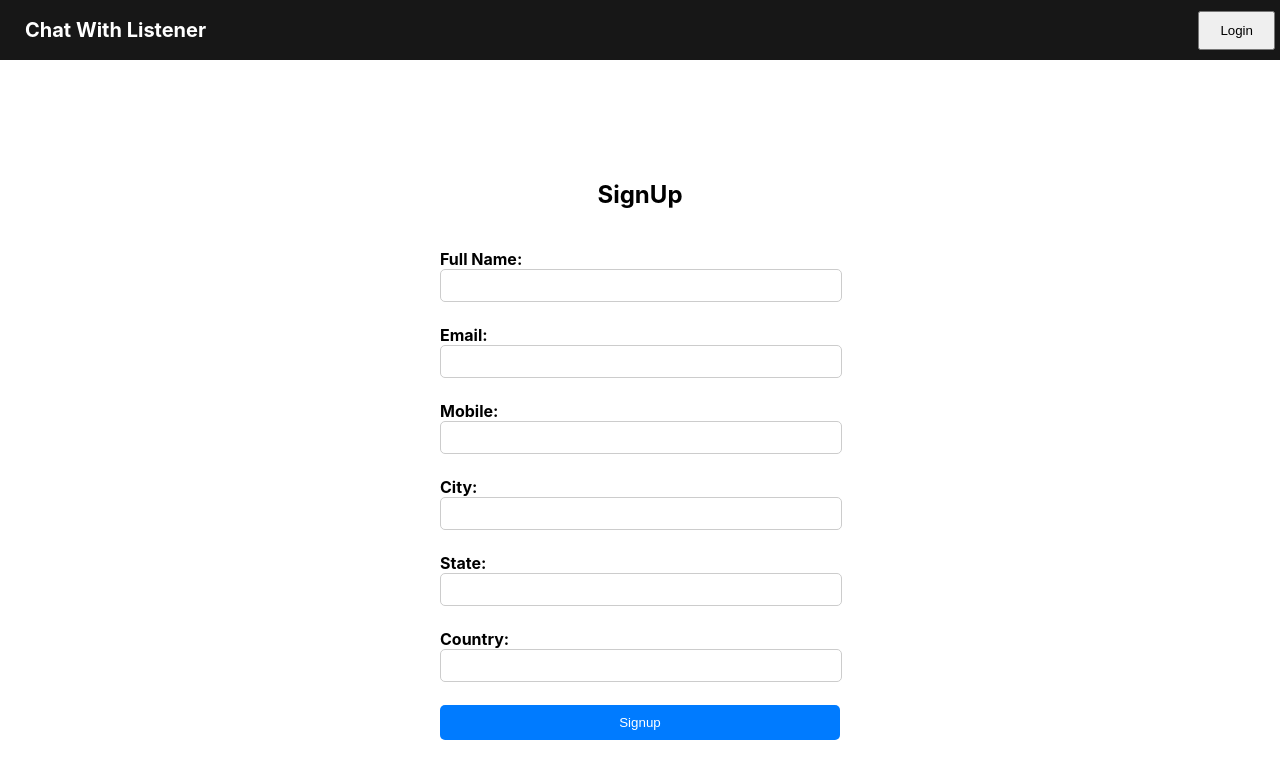
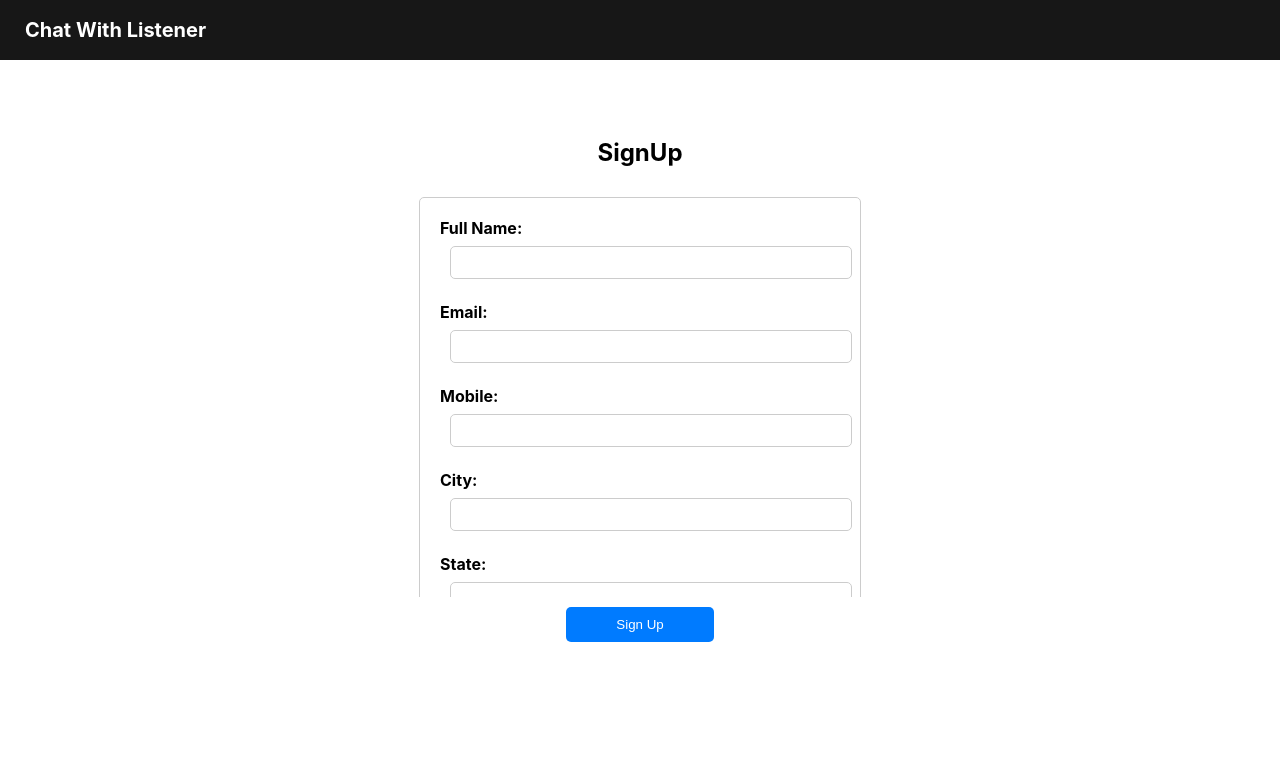
Before and after one commit to borgward-technology/chat-with-listeners, a React (Vite) app in the folder frontend/: page /signup in a window 1280 px wide. Shown: the top 778 px of the page. Built offline with nearby package versions, Linux system fonts and the light colour scheme.

Commit message:
google login, sign in done

```diff
--- a/frontend/src/App.tsx
+++ b/frontend/src/App.tsx
@@ -1,5 +1,5 @@
 
-import { Route, BrowserRouter as Router, Routes } from 'react-router-dom';
+import { Route, BrowserRouter as Router, Routes, Navigate } from 'react-router-dom';
 import Header from './components/header';
 import LandingPageComponent from './pages/landing_page';
 import ChatNowPage from './pages/chat_now';
@@ -7,33 +7,45 @@ import SelectDurationPage from './pages/select_duration';
 import PredefinedQuestions from './pages/predefined_questions';
 import LoginPage from './pages/auth/login/login_page';
 import SignUpPage from './pages/auth/signup/signup_page';
+import { useEffect, useState } from 'react';
 
 function App() {
+
+  const [isAuthenticated, setAuthentication] = useState(false);
+
+
+  const [email, setEmail] = useState("");
+
+  useEffect(()=> {
+    const localStorageEmail = localStorage.getItem('email')!;
+    console.log("localStorageEmail  header   =-----     "+localStorageEmail);
+    setEmail(localStorageEmail);
+  })
+
+
+
   return (
-
     <Router>
-
-    <Header/>
-
+      <Header />
       <Routes>
 
-        {/* <GoogleOAuthProvider clientId={'766514279324-0145si2vt29o5kdqgd2fig6lfdud8ue7.apps.googleusercontent.com'} children={undefined}  /> */}
 
-      <Route path='/login' element={<LoginPage/>} />
-      <Route path='/signup' element={<SignUpPage/>} />
+        <Route path="/" element={  <LandingPageComponent />} />
 
-        <Route path='/' element={<LandingPageComponent/>} />
+        <Route path="/home" element={ email === "" ? < Navigate to="/home"/> : <LandingPageComponent />} />
 
-        <Route path="/chatnow" element={<ChatNowPage/>} />
+        <Route path="/login" element={ email === ""  ?  <LoginPage /> : <Navigate to="/login"/> } />
 
-        <Route path="/selectduration" element={<SelectDurationPage/>}/>
+        <Route path="/signup" element={<SignUpPage />} />
 
-        <Route path='/predefined_questions' element={<PredefinedQuestions/>} />
+        <Route path="/chatnow" element={<ChatNowPage />} />
+
+        <Route path="/selectduration" element={<SelectDurationPage />} />
+
+        <Route path="/predefined_questions" element={<PredefinedQuestions />} />
 
       </Routes>
-
     </Router>
-
   );
 }
 
--- a/frontend/src/components/header.tsx
+++ b/frontend/src/components/header.tsx
@@ -25,6 +25,13 @@ const Header = () => {
   };
 
 
+  const [email, setEmail] = useState("");
+
+  useEffect(()=> {
+    const localStorageEmail = localStorage.getItem('email')!;
+    console.log("localStorageEmail  header   =-----     "+localStorageEmail);
+    setEmail(localStorageEmail);
+  })
 
     // const isUserLogin = localStorage.getItem('isUserLogin');
     return (
@@ -35,32 +42,22 @@ const Header = () => {
           <div style={styles.leftSide}>
             <h3 onClick={()=>navigate('/')} style={({ fontSize:'20px', color:"white"})}>Chat With Listener</h3>
           </div>
+    {email === "" ?
           <div style={styles.rightSide}>
-
-
           {currentPage === 'login'  && (
             <button style={({paddingLeft:"20px", paddingRight:"20px", paddingTop:"10px", paddingBottom:"10px"})} onClick={()=> {
-
-
               togglePage()
               navigate("/signup");
-
             }}> Signup</button>
           )}
-
           {(currentPage === 'signup' || currentPage === '') && (
             <button style={({paddingLeft:"20px", paddingRight:"20px", paddingTop:"10px", paddingBottom:"10px"})} onClick={()=> {
-
               togglePage()
               navigate("/login");
-
-
             }}>Login</button>
           )}
-          </div>
-
-
-
+          </div>   :   ( currentPage === 'login' || currentPage === 'signup' ? <div></div> : <div style={({color:"white"})}>{email}</div>)
+          }
         </div>
       )
 };
--- a/frontend/src/pages/auth/auth.tsx
+++ /dev/null
@@ -1,63 +0,0 @@
-
-import { auth , provider} from "../../components/firebase";
-import { createUserWithEmailAndPassword,signInWithPopup, signOut } from "firebase/auth";
-import { useState } from "react";
-import { useNavigate } from "react-router-dom";
-
-
-
-export const Auth = () => {
-const [loading, setLoading] = useState(false);
-
-    const navigate =  useNavigate();
-    const [email, setEmail] = useState("");
-    const [password, setPassword] = useState("");
-
-  const signIn = async (event:any) => {
-    setLoading(true);
-    event.preventDefault();
-    console.log("email   ----     "+email);
-    console.log("password   ----     "+password);
-    try {
-    const user = await createUserWithEmailAndPassword(auth, email, password);
-    console.log("user   ------     "+user.user.email);
-    if(user.user.email != null) {
-        navigate("/");
-    }
-    setLoading(false);
-    } catch (err){
-      console.error(err);
-      setLoading(false);
-    }
-  };
-  const signInWithGoogle = async () => {
-    try {
-    await signInWithPopup(auth,provider);
-    } catch (err){
-      console.error(err);
-    }
-  };
-  const logOut = async () => {
-    try {
-    await signOut(auth);
-    } catch (err){
-      console.error(err);
-    }
-  };
-  return (
-    <div>
-      <input placeholder="Email.." onChange={(e) => {
-        setEmail(e.target.value);
-        console.log("email   ----    "+email);
-      }} />
-      <input
-        type="password"
-        placeholder="Password.."
-        onChange={(e) => setPassword(e.target.value)}
-      />
-      <button onClick={signIn} disabled={loading}> {loading ? 'Signing In...' : 'Sign In'} </button>
-      <button onClick={signInWithGoogle} > Signin with google</button>
-      <button onClick={logOut}> logOut</button>
-    </div>
-  );
-};
--- /dev/null
+++ b/frontend/src/pages/auth/google_login_button.tsx
@@ -0,0 +1,42 @@
+
+import { auth , provider} from "../../components/firebase";
+import { signInWithPopup, signOut } from "firebase/auth";
+import { useState } from "react";
+
+import { useNavigate } from "react-router-dom";
+
+export const GoogleLoginButton = () => {
+
+const navigate = useNavigate();
+
+  const signInWithGoogle = async () => {
+    try {
+     signInWithPopup(auth,provider).then((res) => {
+      console.log("EMAIL  ---------    "+res.user.email);
+      const userEmail = res.user.email;
+      if(userEmail != ""){
+        navigate("/");
+      }else{
+        alert("Google Sign in Failed");
+      }
+    });
+    } catch (err){
+      console.error(err);
+    }
+  };
+
+  const logOut = async () => {
+    try {
+    await signOut(auth);
+    } catch (err){
+      console.error(err);
+    }
+  };
+
+  return (
+    <div>
+      <button className="login-button" type="button" onClick={signInWithGoogle} > SignIn with google</button>
+
+    </div>
+  );
+};
--- a/frontend/src/pages/auth/login/login_css.css
+++ b/frontend/src/pages/auth/login/login_css.css
@@ -25,7 +25,6 @@
 
   label {
     font-weight: bold;
-
 }
 
   input {
@@ -33,15 +32,23 @@
     border: 1px solid #ccc;
     border-radius: 5px;
     width: 100%;
+
+    min-width: 300px;
   }
 
   .login-button {
-    padding: 10px 100px;
+    padding: 10px 10px;
+    max-width: 350px;
+    min-width: 260px;
     background-color: #007bff;
     color: #fff;
     border: none;
     border-radius: 5px;
     cursor: pointer;
+    display: flex;
+    justify-content: center;
+    align-items: center;
+    margin-left: 20px;
     transition: background-color 0.3s ease;
   }
 
--- a/frontend/src/pages/auth/login/login_page.tsx
+++ b/frontend/src/pages/auth/login/login_page.tsx
@@ -1,21 +1,43 @@
-import { useEffect, useState } from "react";
+import {  useEffect, useState } from "react";
 import './login_css.css';
 import {auth, provider} from "../../../components/firebase";
-import { GoogleAuthProvider, signInWithPopup } from "firebase/auth";
-import { Auth } from "../auth";
+import { GoogleAuthProvider, signInWithEmailAndPassword, signInWithPopup } from "firebase/auth";
+import {  GoogleLoginButton } from "../google_login_button";
+import { useNavigate } from "react-router-dom";
 
 
 const LoginPage = () => {
 
-    const [username, setUsername] = useState('');
+  const navigate = useNavigate();
+
+  const [value, setValue] = useState('');
+
+    const [email, setEmail] = useState('');
     const [password, setPassword] = useState('');
-    // const [value, setValue] = useState('');
+    const [loading, setLoading ] = useState(false);
 
-    const handleLogin = () => {
 
-        console.log('Username:', username);
-        console.log('Password:', password);
+    const signIn = async (event:any) => {
+        setLoading(true);
+        event.preventDefault();
+        console.log("email   ----     "+email);
+        console.log("password   ----     "+password);
+        try {
+        const response = await signInWithEmailAndPassword(auth, email, password);
+        console.log("user   ------     "+response.user.email);
+        if(response.user.email != null) {
+          localStorage.setItem('email', response.user.email!);
+          navigate("/");
+        }
+        setLoading(false);
+        } catch (err){
+          alert("Error while Login, try again");
+          console.error("err   -----    "+err);
+          setLoading(false);
       };
+
+  }
+
 
       const handleGoogleLogin =  () => {
         console.log("handleGoogleLogin ----------------   ");
@@ -32,21 +54,22 @@ const LoginPage = () => {
           });
       };
 
-    //   useEffect(()=> {
-    //     setValue(localStorage.getItem('email')!);
-    //   })
+      useEffect(()=> {
+        const localStorageEmail = localStorage.getItem('email')!;
+        console.log("localStorageEmail   =-----     "+localStorageEmail);
+      })
 
     return (
         <div className="login-container">
             <h2>Login</h2>
             <form className="login-form">
             <div className="form-group">
-            <label htmlFor="username">Username:</label>
+            <label htmlFor="email">Email:</label>
             <input
                 type="text"
-                id="username"
-                value={username}
-                onChange={(e) => setUsername(e.target.value)}
+                id="email"
+                value={email}
+                onChange={(e) => setEmail(e.target.value)}
             />
             </div>
             <div className="form-group">
@@ -58,20 +81,15 @@ const LoginPage = () => {
                 onChange={(e) => setPassword(e.target.value)}
             />
             </div>
-            <button className="login-button" type="button" onClick={handleLogin}>Login</button>
+            <button className="login-button" type="button" onClick={signIn}>{loading ? "Loading" : "Login"}</button>
 
             <div style={({height:"20px"})}></div>
 
             {/* <button onClick={handleGoogleLogin}> Sign in with Google</button> */}
 
-            <Auth />
+            <GoogleLoginButton />
 
-
-            {/* {value ? <h1>Verified</h1> : <h1>Not Verified</h1>} */}
         </form>
-
-
-
         </div>
     );
 }
--- a/frontend/src/pages/auth/signup/signup.css
+++ b/frontend/src/pages/auth/signup/signup.css
@@ -1,19 +1,43 @@
 /* SignupForm.css */
 .signup-container {
-    width: 100%;
-    height: 100vh;
+    height: 80vh;
     display: flex;
     flex-direction: column;
     justify-content: center;
     align-items: center;
   }
 
+
+.form-container {
+
+  padding: 10px 0;
+  margin: 0 auto; /* Center the form horizontally */
+  overflow: hidden; /* Hide any overflowing content */
+  display: flex; /* Use flexbox for centering */
+  justify-content: center; /* Center content horizontally */
+  align-items: center;
+}
+
+  .form-scrollable {
+
+    max-height: 400px; /* Maximum height for scrolling */
+    overflow-y: auto;
+    scrollbar-width: none;
+    -ms-overflow-style: none;
+  }
+
+
+
+  .form-scrollable::-webkit-scrollbar {
+    display: none; /* WebKit */
+   }
+
   .signup-form {
-    width: 100%;
+
     max-width: 400px;
     padding: 20px;
-    /* border: 1px solid #ccc; */
-    /* border-radius: 5px; */
+    border: 1px solid #ccc;
+    border-radius: 5px;
   }
 
   .form-group {
@@ -21,6 +45,7 @@
   }
 
   label {
+
     font-weight: bold;
   }
 
@@ -30,19 +55,41 @@
     border-radius: 5px;
     width: calc(100% - 16px); /* Subtract padding to maintain consistent width */
     margin-bottom: 8px;
+    margin-top: 8px;
+    margin-left: 10px;
+    margin-right: 10px;
   }
 
   .signup-button {
-    padding: 10px;
+    padding: 10px 50px;
     background-color: #007bff;
     color: #fff;
     border: none;
     border-radius: 5px;
     cursor: pointer;
     transition: background-color 0.3s ease;
-    width: 100%;
   }
 
   .signup-button:hover {
     background-color: #0056b3;
   }
+
+.password-input-container {
+
+  position: relative;
+
+  border-radius: 5px;
+  width: calc(100% - 16px);
+
+}
+
+
+.toggle-password-button {
+  position: absolute;
+  top: 50%;
+  right: 5px;
+  transform: translateY(-50%);
+  border: none;
+  background: #fff;
+  cursor: pointer;
+}
--- a/frontend/src/pages/auth/signup/signup_page.tsx
+++ b/frontend/src/pages/auth/signup/signup_page.tsx
@@ -1,7 +1,13 @@
 import { useState } from 'react';
 import './signup.css';
+import { useNavigate } from 'react-router-dom';
+import { auth } from '../../../components/firebase';
+import { createUserWithEmailAndPassword } from '@firebase/auth';
 
 const SignUpPage = () =>{
+
+    const navigate =  useNavigate();
+
 
     const [fullName, setFullName] = useState('');
     const [email, setEmailName] = useState('');
@@ -9,20 +15,49 @@ const SignUpPage = () =>{
     const [city, setCityName] = useState('');
     const [state, setStateName] = useState('');
     const [country, setCountryName] = useState('');
+    const [password, setPassword] = useState('');
 
-    const handleSignUp = () => {
+    const [loading, setLoading] = useState(false);
+
+
+    const signUp = async (event:any) => {
+        setLoading(true);
+        event.preventDefault();
+
+        console.log("email   ----     "+email);
+        console.log("password   ----     "+password);
+
         console.log('Full Name:', fullName);
-            console.log('Email:', email);
         console.log('Mobile:', mobileNumber);
         console.log('City:', city);
         console.log('State:', state);
         console.log('Country:', country);
+
+        try {
+        const user = await createUserWithEmailAndPassword(auth, email, password);
+        console.log("user   ------     "+user.user.email);
+        if(user.user.email != null) {
+            navigate("/");
+        }
+        setLoading(false);
+        } catch (err){
+          console.error(err);
+          setLoading(false);
+        // }
+      };
     }
 
+      const [showPassword, setShowPassword] = useState(false);
+
+      const togglePasswordVisibility = () => {
+        setShowPassword(!showPassword);
+      };
 
     return (
         <div className="signup-container">
         <h2>SignUp</h2>
+        <div className="form-container">
+        <div className="form-scrollable">
         <form className="signup-form">
             <div className="form-group">
             <label htmlFor="fullName">Full Name:</label>
@@ -78,8 +113,34 @@ const SignUpPage = () =>{
                 onChange={(e) => setCountryName(e.target.value)}
             />
             </div>
-            <button className='signup-button' type="button" onClick={handleSignUp}>Signup</button>
+            <div className="form-group">
+            <label htmlFor="password">Password:</label>
+
+            <div className="password-input-container">
+            <input
+                type={showPassword ? "text" : "password"}
+                placeholder="Password"
+                className="password-input"
+
+                id="password"
+                value={password}
+                onChange={(e) => setPassword(e.target.value)}
+            />
+            <button
+                type="button"
+                onClick={togglePasswordVisibility}
+                className="toggle-password-button"
+            >
+                {showPassword ? "Hide" : "Show"}
+            </button>
+            </div>
+            </div>
+            {/* <button className='signup-button' type="button" onClick={handleSignUp}>Signup</button> */}
+
         </form>
+        </div>
+        </div>
+        <button className="signup-button" type="button" onClick={signUp} disabled={loading}> {loading ? 'Signing Up...' : 'Sign Up'} </button>
         </div>
     )
 }
```
Lines whose indentation alone changed are shown as unchanged.
